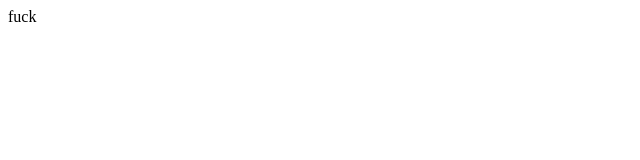
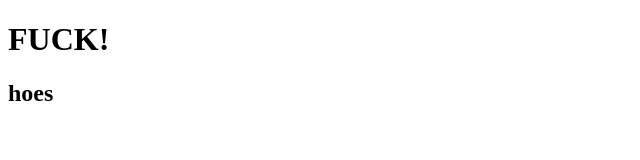
Before and after one commit to a30stm/fuck, a plain HTML site: page index.html in a window 1280 px wide. Shown: the whole page, without its empty margins (0-640 px from the left). Drawn offline with Linux system fonts and the light colour scheme.

Commit message:
new words

```diff
--- a/index.html
+++ b/index.html
@@ -7,6 +7,7 @@
     <title>fuck</title>
 </head>
 <body>
-    fuck
+    <h1>FUCK!</h1>
+    <h2>hoes</h2>
 </body>
 </html>
```
